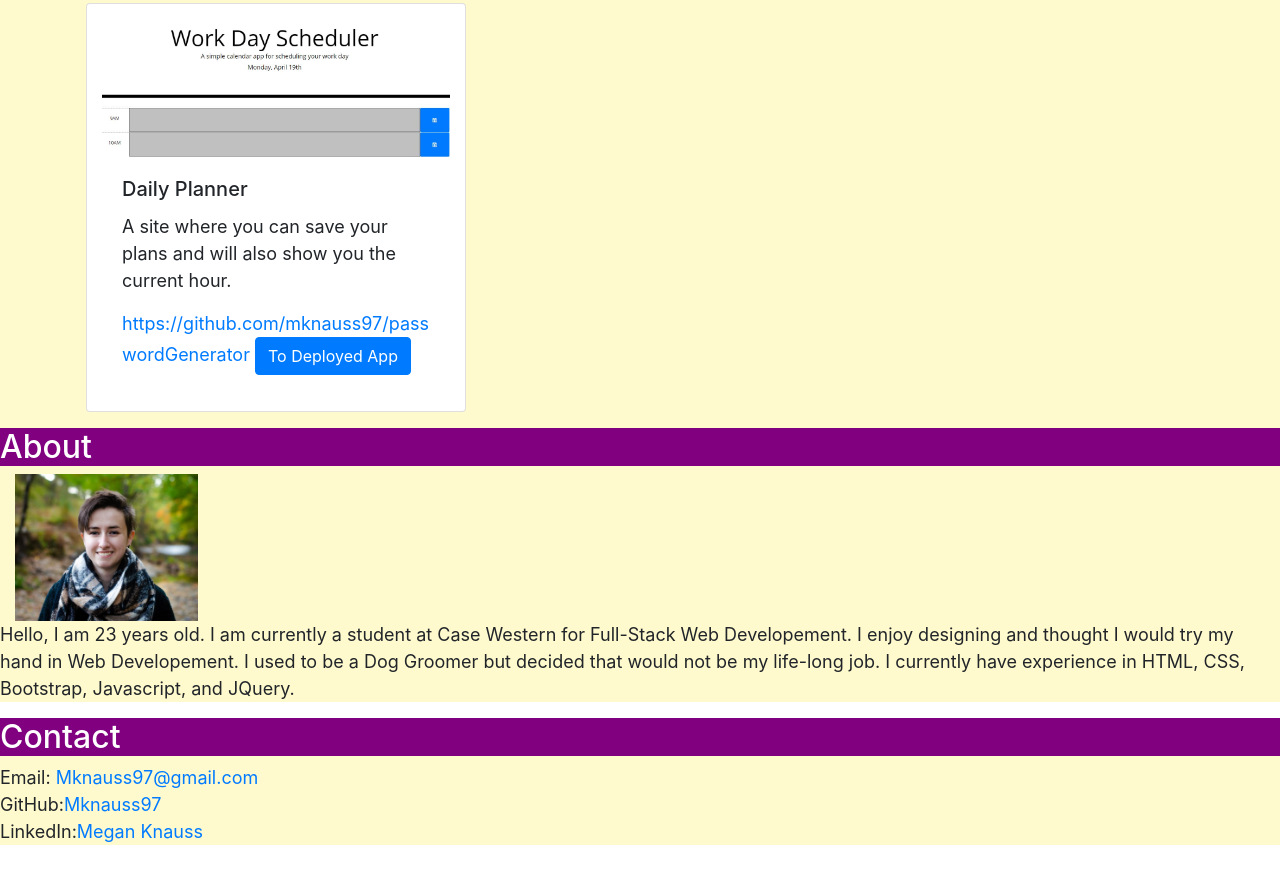
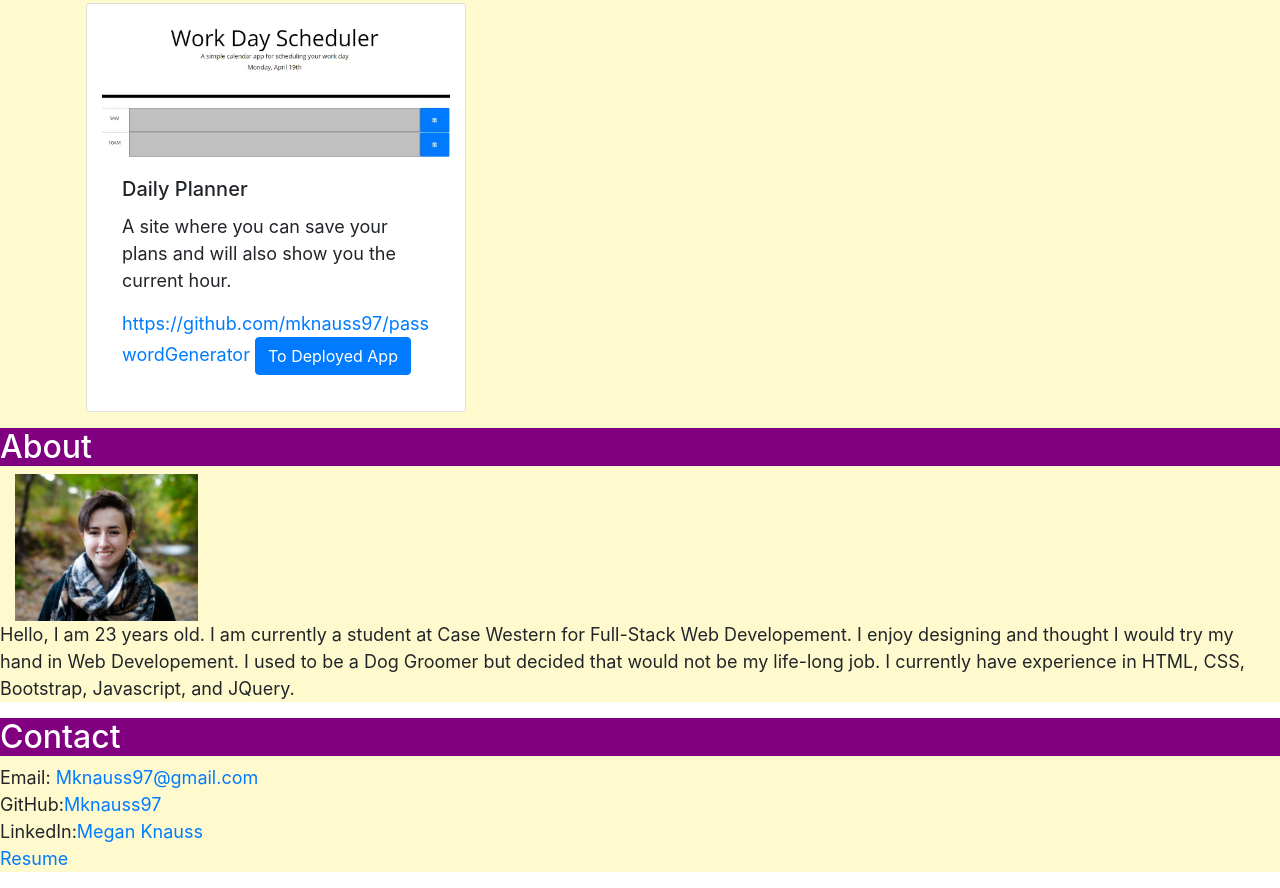
Before and after one commit to mknauss97/ProfessionalPortfolio, a plain HTML site: page index.html in a window 1280 px wide. Shown: the part 840-1728 px from the top of the page. Before the commit the page ends 1701 px from the top, so only its background shows below. Drawn offline with nearby package versions, Linux system fonts and the light colour scheme.

Commit message:
added resume link

```diff
--- a/index.html
+++ b/index.html
@@ -106,6 +106,9 @@
             <li>
                 <a>LinkedIn:</a><a href="https://www.linkedin.com/in/megan-knauss-a53355204/">Megan Knauss</a>
             </li>
+            <li>
+                <a href="https://1drv.ms/w/s!AiWrSd_MMYJ0yytbQ5RExHNMDzpA?e=1ehPXi">Resume</a>
+            </li>
         </ul>
     </section>
 </body>
```
Also changed, not shown: assets/images/screenshot.JPG (added).
